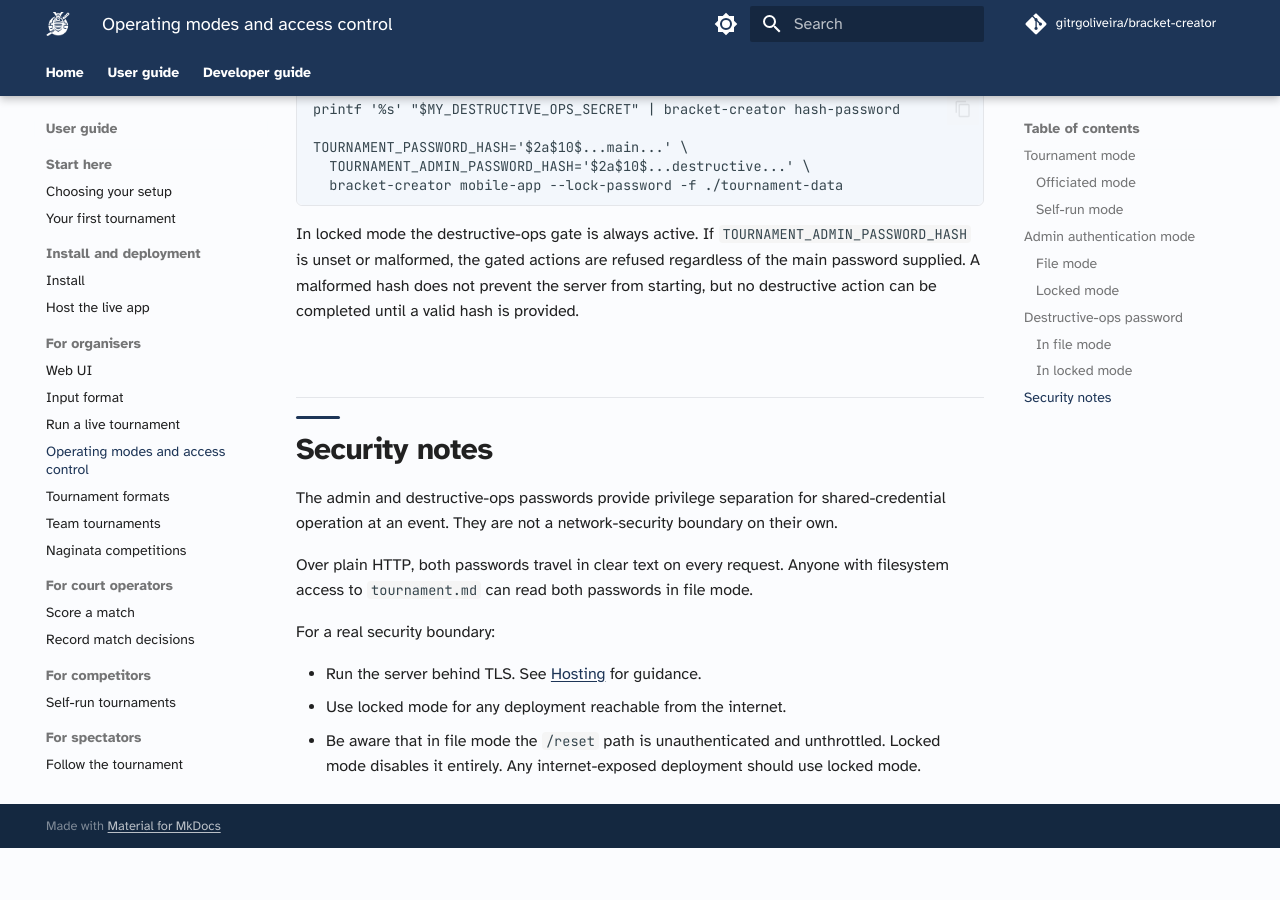
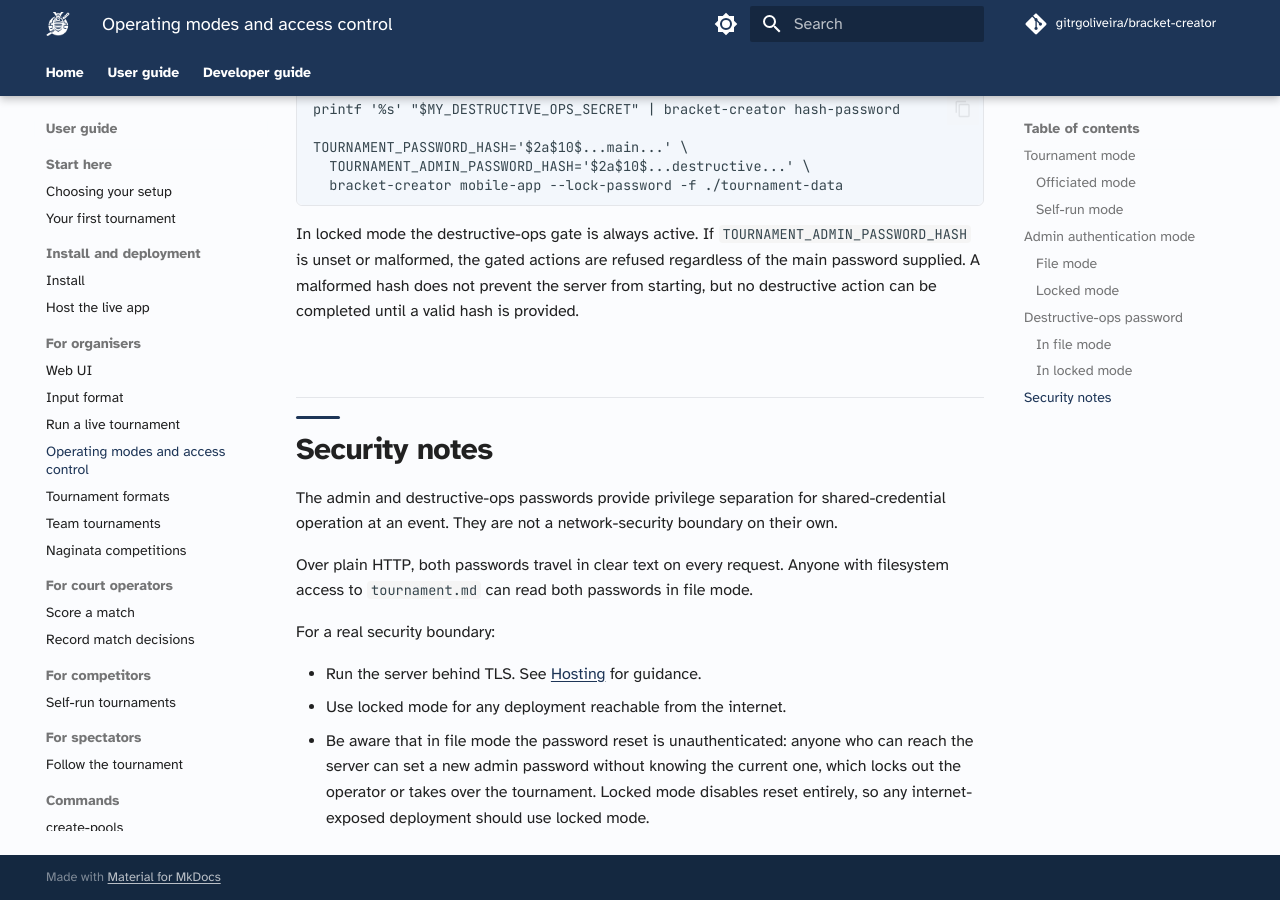
Before and after one commit to gitrgoliveira/bracket-creator, an MkDocs documentation site: the page built from docs/user-guide/organisers/operating-modes.md, in a window 1280 px wide and 900 px high, scrolled down 3505 px. Built offline with MkDocs 1.6.1 and Material for MkDocs 9.7.7, drawn with Linux system fonts in a browser that asks for light colours; comment, search, counter and statistics services are not loaded; before the commit the page ends 4353 px from its top, so only the background shows below that.

Commit message:
docs: address Copilot review (reset wording + link-checker hardening)
- operating-modes: reframe the file-mode reset risk without the unverified
  "unthrottled" claim; the risk is that reset sets a new admin password
  without the current one, so anyone who reaches the server can take over.
- check_links.py: fix the resolve() docstring to match the implementation,
  and reject any link that resolves outside the built site tree (commonpath
  guard) so it cannot hide a broken link or probe arbitrary paths.
- Makefile: run the checker with the pinned docs venv python for consistency.

Co-Authored-By: Claude Opus 4.8 <noreply@anthropic.com>

```diff
--- a/docs/user-guide/organisers/operating-modes.md
+++ b/docs/user-guide/organisers/operating-modes.md
@@ -108,4 +108,4 @@ For a real security boundary:
 
 - Run the server behind TLS. See [Hosting](../install/hosting.md) for guidance.
 - Use locked mode for any deployment reachable from the internet.
-- Be aware that in file mode the `/reset` path is unauthenticated and unthrottled. Locked mode disables it entirely. Any internet-exposed deployment should use locked mode.
+- Be aware that in file mode the password reset is unauthenticated: anyone who can reach the server can set a new admin password without knowing the current one, which locks out the operator or takes over the tournament. Locked mode disables reset entirely, so any internet-exposed deployment should use locked mode.
```
Also changed, not shown: docs/check_links.py (+17 -5 lines), docs/user-guide/organisers/run-tournament.md (renamed from docs/user-guide/organisers/run-live.md), 1 other file.
